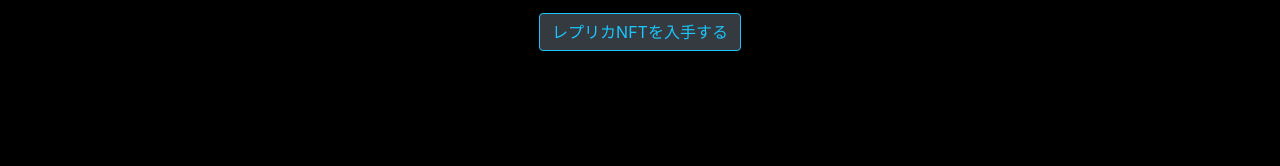
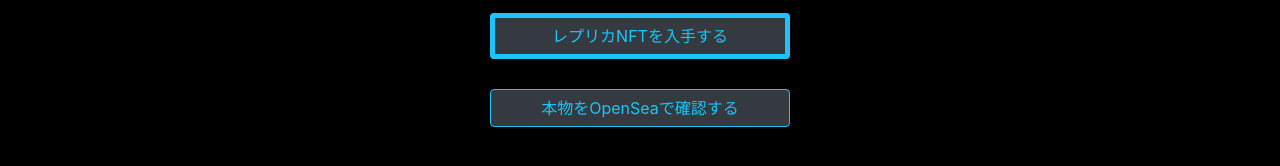
Before and after one commit to nandemotoken/HashMasks_3559_Replica, a plain HTML site: page index.html in a window 1280 px wide. Shown: the part 634-800 px from the top of the page. Drawn offline with Linux system fonts and the light colour scheme; a script that the page names is missing; a web font is replaced by a local one.

Commit message:
add opensea link

```diff
--- a/index.html
+++ b/index.html
@@ -36,7 +36,8 @@
     </div>
     <div class="row" style="background: #000000;">
         <div class="col">
-            <div style="text-align: center;"><a class="btn btn-dark" role="button" style="margin-bottom: 200px;border-style: solid;border-color: rgb(27,197,252);color: rgb(26,198,251);" href="javascript:walletmodal()">レプリカNFTを入手する</a></div>
+            <div style="text-align: center;"><a class="btn btn-dark" role="button" style="color: rgb(26,198,251);margin-bottom: 30px;width: 300px;text-align: center;border: 5px solid rgb(27,197,252) ;" href="javascript:walletmodal()">レプリカNFTを入手する<br></a></div>
+            <div style="text-align: center;"><a class="btn btn-dark" role="button" style="margin-bottom: 200px;border-style: solid;border-color: rgb(27,197,252);color: rgb(26,198,251);width: 300px;" href="https://opensea.io/assets/0xc2c747e0f7004f9e8817db2ca4997657a7746928/3559" target="_blank">本物をOpenSeaで確認する</a></div>
         </div>
     </div>
     <div class="modal fade" role="dialog" tabindex="-1" id="wallet-popup">
```
